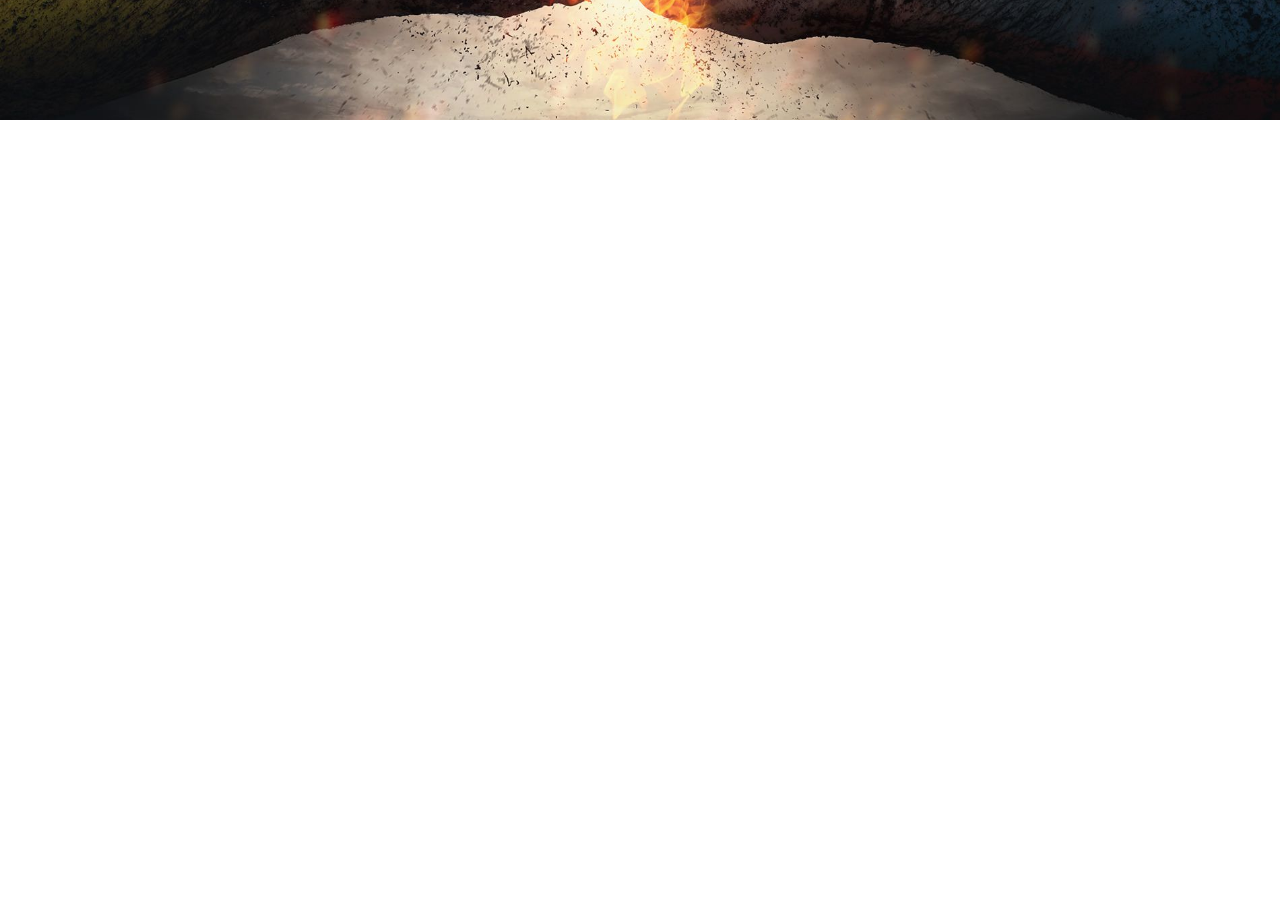
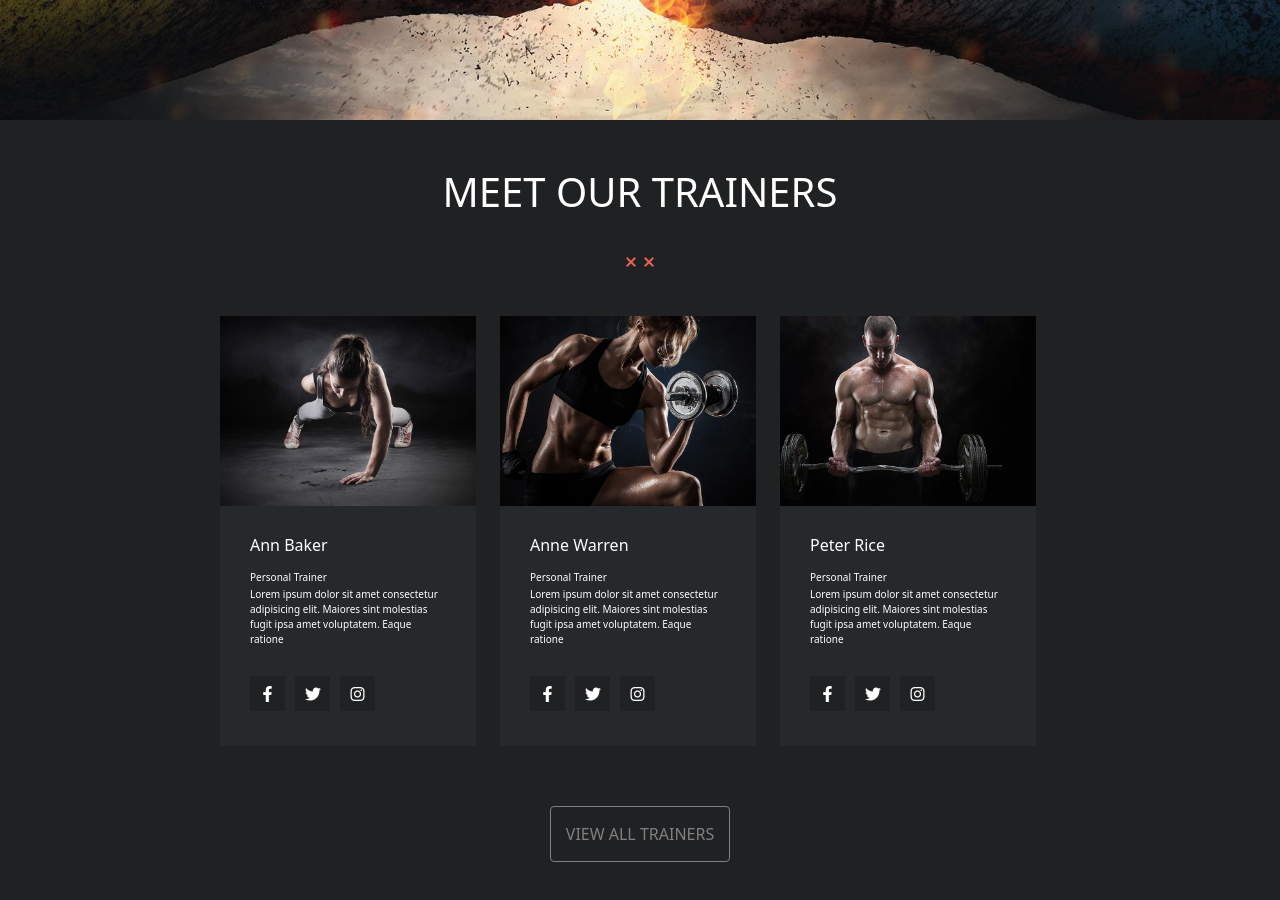
Before and after one commit to Selenejpg/proj-html-vuejs, a Vue app: page / in a window 1280 px wide. Shown: the part 3560-4460 px from the top of the page. Before the commit the page ends 3680 px from the top, so only its background shows below. Built offline with nearby package versions, Linux system fonts and the light colour scheme.

Commit message:
sesta sezione completata

```diff
--- a/src/components/partials/SestaSezione.vue
+++ b/src/components/partials/SestaSezione.vue
@@ -1,5 +1,59 @@
 <template>
-  <div>
+  <div class="bg pt-5">
+    <div class="text-center">
+      <h1>MEET OUR TRAINERS</h1>
+      <img class="mt-4 pt-2" src="../../assets/img/divider-xx-red.png" alt="">
+    </div>
+
+
+    <!-- PARTE DA DINAMICIZZARE -->
+    <div class=" d-flex mt-5 flex-wrap justify-content-center flex-row">
+      <div class="d-flex me-4  cards flex-column">
+        <img class="width" src="../../assets/img/trainer1.jpg" alt="">
+        <div class="padding">
+          <h2>Ann Baker</h2>
+          <span>Personal Trainer</span>
+          <p>Lorem ipsum dolor sit amet consectetur adipisicing elit. Maiores sint molestias fugit ipsa amet voluptatem. Eaque ratione</p>
+          <div class="d-flex pt-2">
+            <div class="square"><i class="fa-brands fa-facebook-f"></i></div>
+            <div class="square"><i class="fa-brands fa-twitter"></i></div>
+            <div class="square"><i class="fa-brands fa-instagram"></i></div>
+          </div>
+        </div>
+
+      </div>
+      <div class="d-flex me-4 cards flex-column">
+        <img class="width" src="../../assets/img/trainer3.jpg" alt="">
+        <div class="padding">
+          <h2>Anne Warren</h2>
+          <span>Personal Trainer</span>
+          <p>Lorem ipsum dolor sit amet consectetur adipisicing elit. Maiores sint molestias fugit ipsa amet voluptatem. Eaque ratione</p>
+          <div class="d-flex pt-2">
+            <div class="square"><i class="fa-brands fa-facebook-f"></i></div>
+            <div class="square"><i class="fa-brands fa-twitter"></i></div>
+            <div class="square"><i class="fa-brands fa-instagram"></i></div>
+          </div>
+        </div>
+      </div>
+
+      <div class="d-flex me-4 cards flex-column">
+        <img class="width" src="../../assets/img/trainer4.jpg" alt="">
+        <div class="padding">
+          <h2>Peter Rice</h2>
+          <span>Personal Trainer</span>
+          <p>Lorem ipsum dolor sit amet consectetur adipisicing elit. Maiores sint molestias fugit ipsa amet voluptatem. Eaque ratione</p>
+          <div class="d-flex pt-2">
+            <div class="square"><i class="fa-brands fa-facebook-f"></i></div>
+            <div class="square"><i class="fa-brands fa-twitter"></i></div>
+            <div class="square"><i class="fa-brands fa-instagram"></i></div>
+          </div>
+        </div>
+      </div>
+    </div>
+
+    <div class="d-flex marginbutton justify-content-center">
+      <button type="button" class="btn btn-primary">VIEW ALL TRAINERS</button>
+    </div>
 
   </div>
 </template>
@@ -13,5 +67,62 @@ export default {
 
 <style scoped lang="scss">
 @import "../style/variabili.scss";
- /*Inserire style componente*/
+
+.fa-brands{
+  width: 70px;
+  color: white;
+  background-color: $darkershark;
+  width: 35px;
+  height: 35px;
+  padding: 10px;
+  margin-top: 5px;
+  margin-right: 10px;
+  text-align: center;
+
+
+}
+
+.bg{
+  background-color: $darkershark;
+  padding-bottom: 70px;
+}
+
+p{
+  font-size: 10px;
+}
+
+span{
+  font-size: 10px;
+}
+
+h2{
+  font-size: 16px;
+}
+
+.cards{
+  background-color: $shark;
+  width: 20%;
+  height: 430px;
+
+}
+
+.padding{
+  padding: 30px;
+}
+
+button{
+  background-color: transparent;
+  border-color: gray;
+  color: gray;
+  padding: 15px;
+}
+
+button:hover {
+  background-color: transparent;
+  border-color: $chestnutrose;
+}
+
+.marginbutton{
+  margin-top: 60px;
+}
 </style>
```
